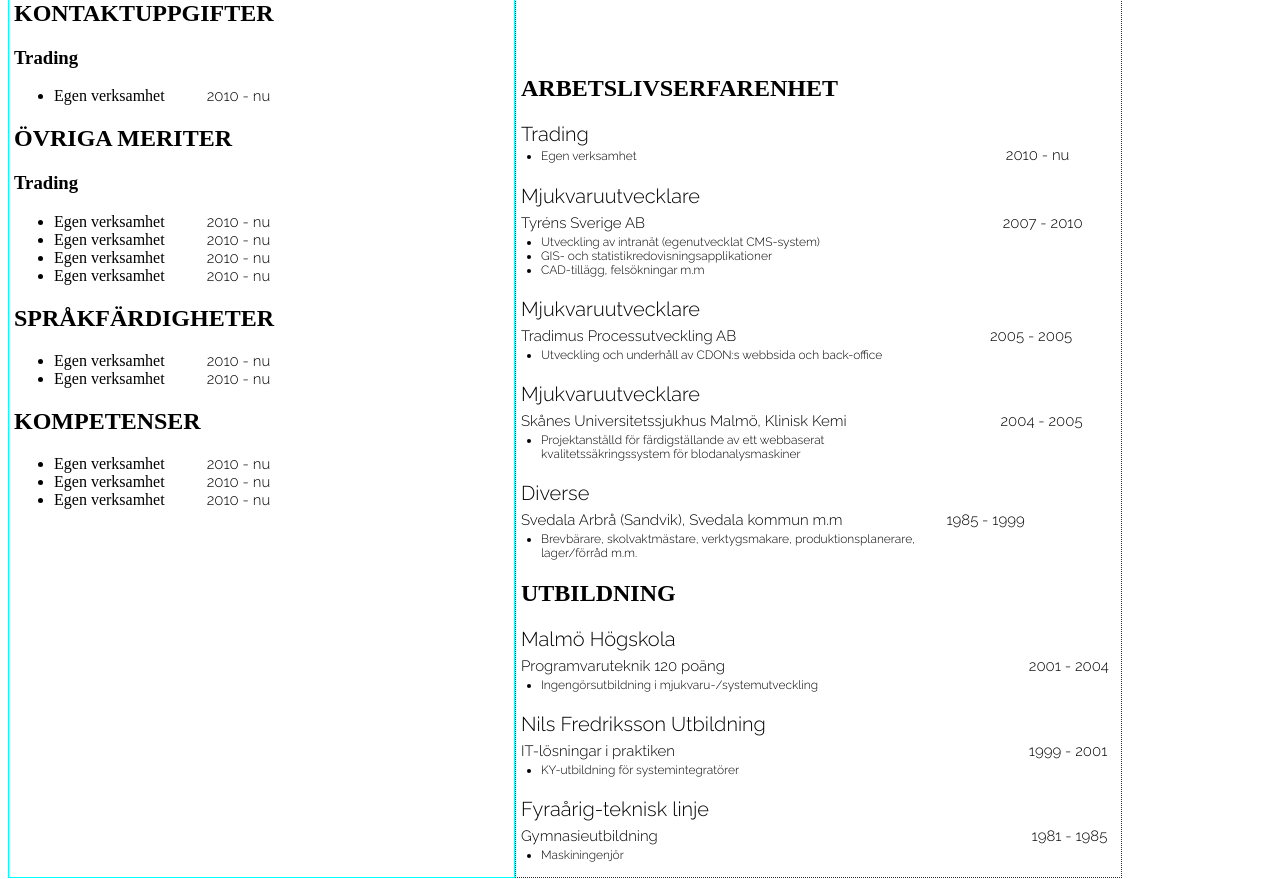
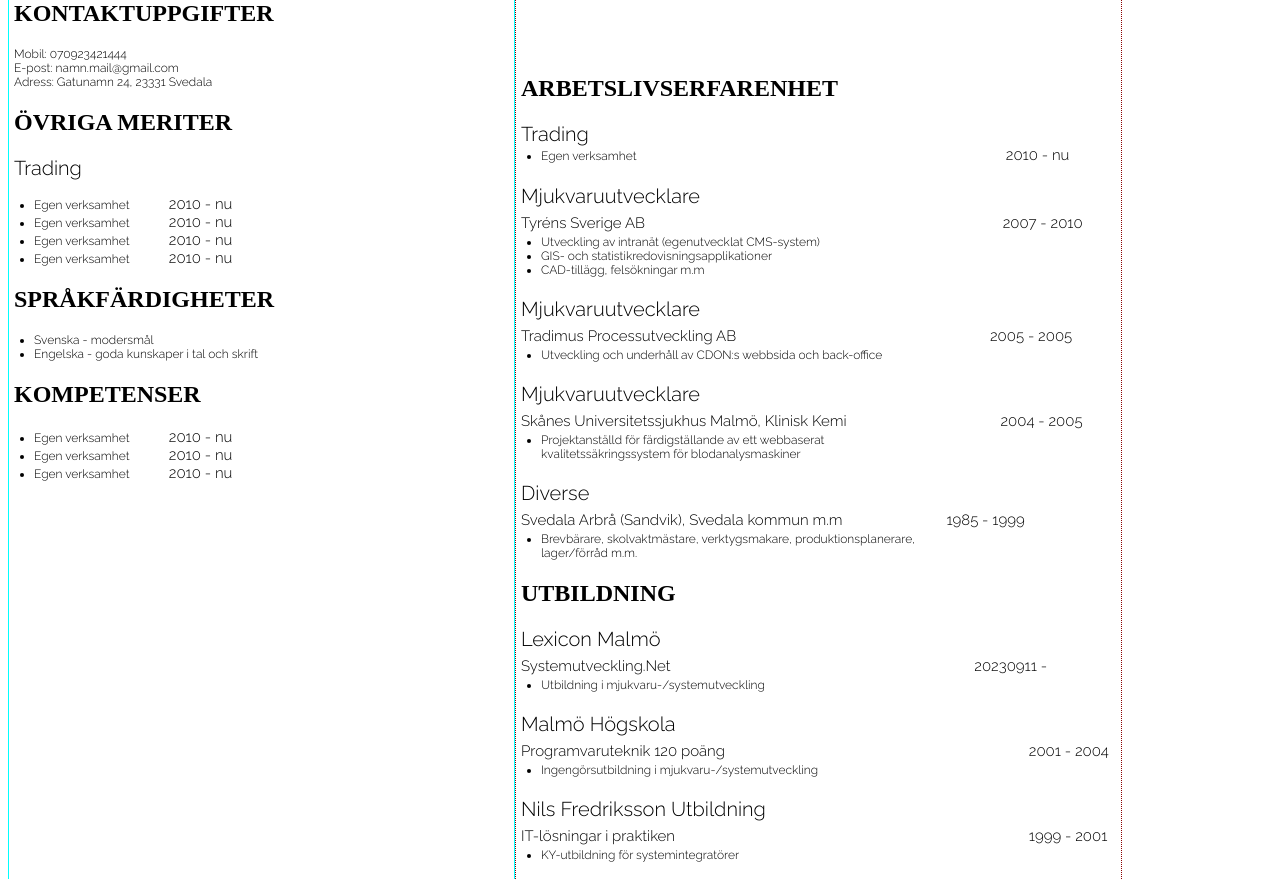
Before and after one commit to rfe10000/CV-uppgift, a plain HTML site: page index.html in a window 1280 px wide. Shown: the part 215-1094 px from the top of the page. Drawn offline with Linux system fonts and the light colour scheme.

Commit message:
namnbyte css

```diff
--- a/index.html
+++ b/index.html
@@ -14,8 +14,7 @@
             </div>
             <div>
                 <h2>PERSONLIG PROFIL</h2>
-                <div>
-                    <div>
+
                         <p>
                             Jag är en nyfiken och lättlärd person med såväl intressen som
                             arbetslivserfarenheter inom en mängd olika områden. Den
@@ -27,24 +26,18 @@
                             bidra med min positiva inställning och förmåga att se lösningar i
                             alla situationer.
                         </p>
-                    </div>
-                </div>
-            </div>
-            <div>
+
+
                 <h2>KONTAKTUPPGIFTER</h2>
-                <div>
-                    <div>
-                        <h3>Trading</h3>
-                        <ul>
-                            <li>Egen verksamhet <span style='margin-right:30px'>&nbsp;</span> <span class="year">2010 - nu</span></li>
-                        </ul>
-                    </div>
-                </div>
-            </div>
-            <div>
+                <p>
+                    Mobil: 070923421444 <br>
+                    E-post: namn.mail@gmail.com <br>
+                    Adress: Gatunamn 24, 23331 Svedala
+                </p>
+
+
                 <h2>ÖVRIGA MERITER</h2>
-                <div>
-                    <div>
+                <div class="standarditem">
                         <h3>Trading</h3>
                         <ul>
                             <li>Egen verksamhet <span style='margin-right:30px'>&nbsp;</span> <span class="year">2010 - nu</span></li>
@@ -53,31 +46,27 @@
                             <li>Egen verksamhet <span style='margin-right:30px'>&nbsp;</span> <span class="year">2010 - nu</span></li>
                         </ul>
                     </div>
-                </div>
 
-            </div>
-            <div>
+
                 <h2>SPRÅKFÄRDIGHETER</h2>
-                <div>
-                    <div>
+                    <div class="standarditem">
                         <ul>
-                            <li>Egen verksamhet <span style='margin-right:30px'>&nbsp;</span> <span class="year">2010 - nu</span></li>
-                            <li>Egen verksamhet <span style='margin-right:30px'>&nbsp;</span> <span class="year">2010 - nu</span></li>
+                            <li>Svenska - modersmål</li>
+                            <li>Engelska - goda kunskaper i tal och skrift</li>
                         </ul>
                     </div>
-                </div>
-            </div>
-            <div>
+
+
                 <h2>KOMPETENSER</h2>
-                <div>
-                    <div>
+
+                    <div class="standarditem">
                         <ul>
                             <li>Egen verksamhet <span style='margin-right:30px'>&nbsp;</span> <span class="year">2010 - nu</span></li>
                             <li>Egen verksamhet <span style='margin-right:30px'>&nbsp;</span> <span class="year">2010 - nu</span></li>
                             <li>Egen verksamhet <span style='margin-right:30px'>&nbsp;</span> <span class="year">2010 - nu</span></li>
                         </ul>
                     </div>
-                </div>
+
             </div>
         </div>
 
@@ -99,9 +88,8 @@
                         <li>Egen verksamhet <span style='margin-right:360px'>&nbsp;</span> <span class="year">2010 - nu</span></li>
                     </ul>
                 </div>
-            </div>
-            <div>
-                <div class="rubrik1">
+
+                <div class="standarditem">
                     <h3>Mjukvaruutvecklare</h3>
                     <h4>Tyréns Sverige AB <span style='margin-right:350px'>&nbsp;</span>2007 - 2010</h4>
                     <ul>
@@ -110,18 +98,16 @@
                         <li>CAD-tillägg, felsökningar m.m</li>
                     </ul>
                 </div>
-            </div>
-            <div>
-                <div class="rubrik1">
+
+                <div class="standarditem">
                     <h3>Mjukvaruutvecklare</h3>
                     <h4>Tradimus Processutveckling AB<span style='margin-right:250px'>&nbsp;</span>2005 - 2005</h4>
                     <ul>
                         <li>Utveckling och underhåll av CDON:s webbsida och back-office</li>
                     </ul>
                 </div>
-            </div>
-            <div>
-                <div class="rubrik1">
+
+                <div class="standarditem">
                     <h3>Mjukvaruutvecklare</h3>
                     <h4>Skånes Universitetssjukhus Malmö, Klinisk Kemi<span style='margin-right:150px'>&nbsp;</span>2004 - 2005</h4>
                     <ul>
@@ -129,9 +115,8 @@
                             kvalitetssäkringssystem för blodanalysmaskiner</li>
                     </ul>
                 </div>
-            </div>
-            <div>
-                <div class="rubrik1">
+
+                <div class="standarditem">
                     <h3>Diverse</h3>
                     <h4>Svedala Arbrå (Sandvik), Svedala kommun m.m<span style='margin-right:100px'>&nbsp;</span>1985 - 1999</h4>
                     <ul>
@@ -140,39 +125,48 @@
                         </li>
                     </ul>
                 </div>
-            </div>
+
         </div>
 
         <!-- <div class="education-resume">  -->
             <div>
                 <h2>UTBILDNING</h2>
-                <div>
-                    <div class="rubrik1">
+
+                    <div class="standarditem">
+                        <h3>Lexicon Malmö</h3>
+                        <h4>Systemutveckling.Net<span style='margin-right:300px'>&nbsp;</span>20230911 -</h4>
+                        <ul>
+                            <li>Utbildning i mjukvaru-/systemutveckling</li>
+                        </ul>
+                    </div>
+
+
+                    <div class="standarditem">
                         <h3>Malmö Högskola</h3>
                         <h4>Programvaruteknik 120 poäng<span style='margin-right:300px'>&nbsp;</span>2001 - 2004</h4>
                         <ul>
                             <li>Ingengörsutbildning i mjukvaru-/systemutveckling</li>
                         </ul>
                     </div>
-                </div>
-                <div>
-                    <div class="rubrik1">
+
+
+                    <div class="standarditem">
                         <h3>Nils Fredriksson Utbildning</h3>
                         <h4>IT-lösningar i praktiken<span style='margin-right:350px'>&nbsp;</span>1999 - 2001</h4>
                         <ul>
                             <li>KY-utbildning för systemintegratörer</li>
                         </ul>
                     </div>
-                </div>
-                <div>
-                    <div class="rubrik1">
+
+
+                    <div class="standarditem">
                         <h3>Fyraårig-teknisk linje</h3>
                         <h4>Gymnasieutbildning<span style='margin-right:370px'>&nbsp;</span>1981 - 1985</h4>
                         <ul>
                             <li>Maskiningenjör</li>
                         </ul>
                     </div>
-                </div>
+
             </div>
         </div>
     </div>
--- a/style.css
+++ b/style.css
@@ -74,7 +74,7 @@ h4{
     margin: 0;
 } */
 
-.rubrik1 h3 {
+.standarditem h3 {
     font-family: 'Raleway', sans-serif;
     font-weight: lighter;
     font-size: 20px;
@@ -82,7 +82,7 @@ h4{
     margin-bottom:15px;
 }
 
-.rubrik1 h4 {
+.standarditem h4 {
     font-family: 'Raleway', sans-serif;
     font-weight: lighter;
     font-size: 15px;
@@ -91,7 +91,7 @@ h4{
     margin: 0
  }
 
- .rubrik1 ul {
+ .standarditem ul {
     font-family: 'Raleway', sans-serif;
     font-weight: lighter;
     font-size: 12px;
@@ -108,11 +108,6 @@ h4{
     padding: 0;
     margin:0px;
 }
-
-/* .single li{
-    padding: 0;
-    margin: 0;
-} */
 
 .single ul{
     font-family: 'Raleway', sans-serif;
```
